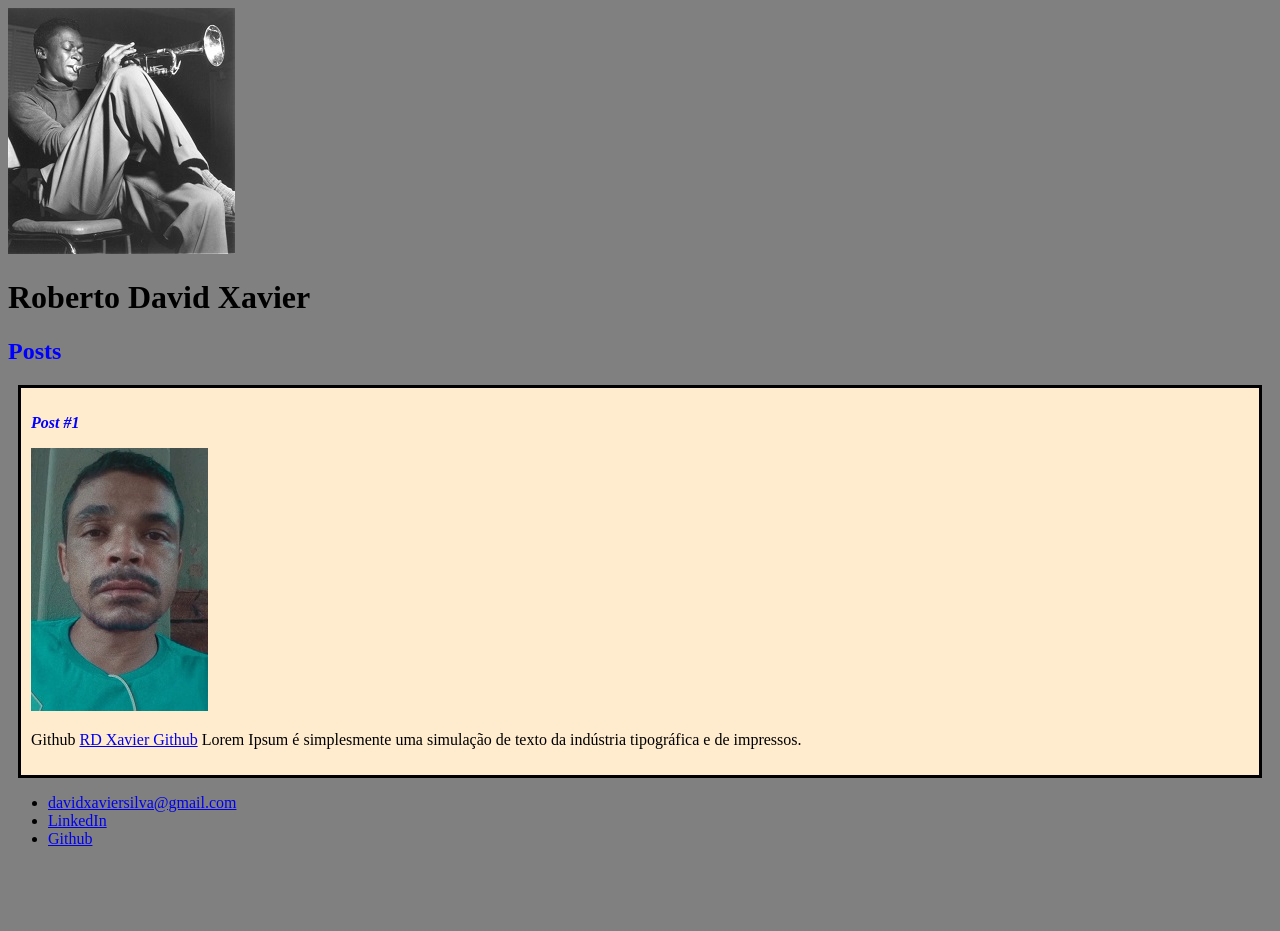
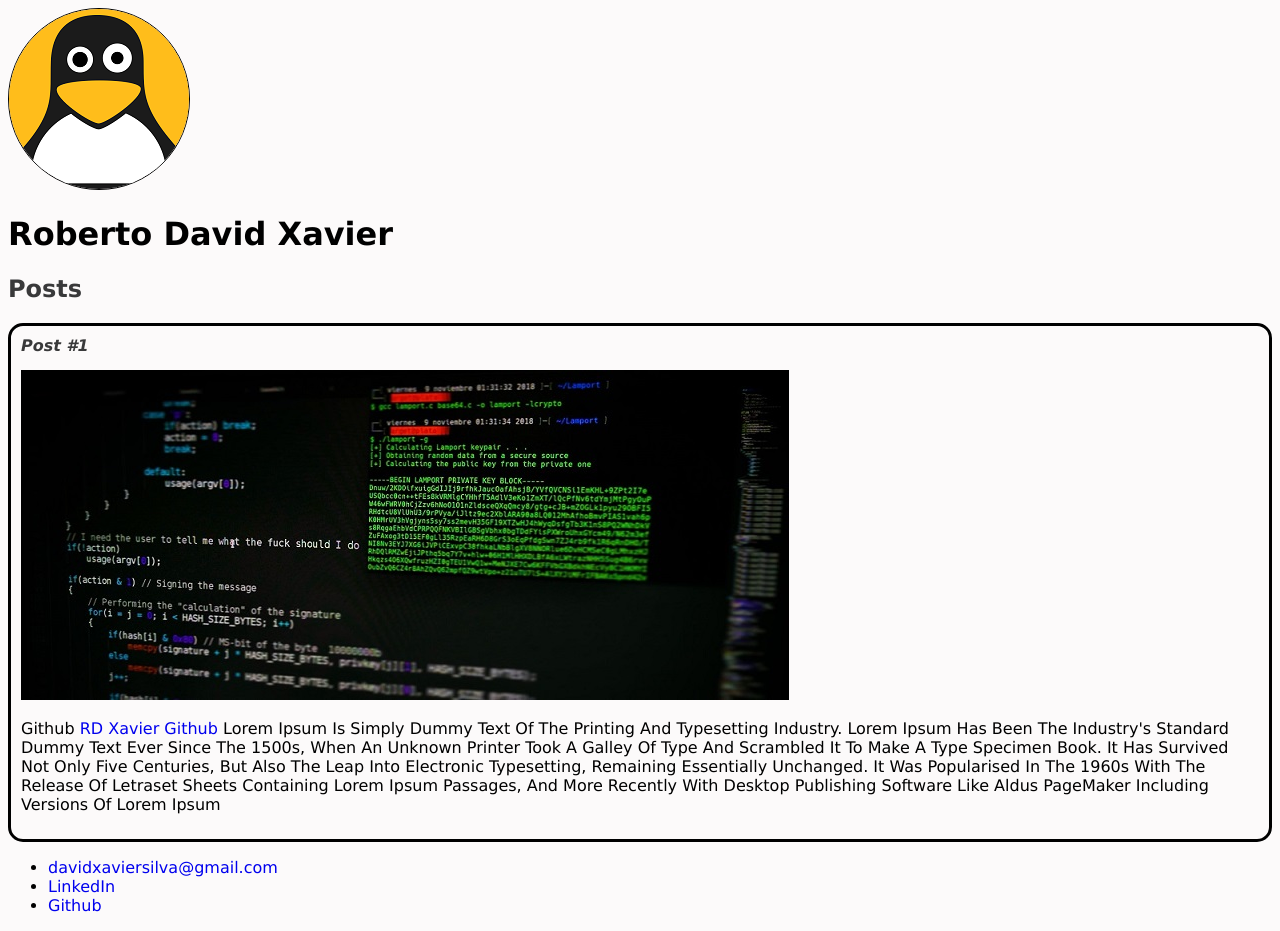
Before and after one commit to robertodavidxavier/HTML_CSS, a plain HTML site: page index.html in a window 1280 px wide. Before the commit the page ends 864 px from the top, so only its background shows below. Drawn offline with Linux system fonts and the light colour scheme.

Commit message:
HTML_CSS

```diff
--- a/index.html
+++ b/index.html
@@ -7,7 +7,7 @@
     </head>
     <body>
         <header>
-            <img src="miles-davis-11.jpg" alt="Miles Davis">
+            <img src="Confused-Linux.png" alt="tux" class="photo">
             <h1>Roberto David Xavier</h1>
         </header>
         <section>
@@ -17,23 +17,23 @@
             <article class="post">
                 <header>
                     <h3 class="post_title">Post #1</h3>
-                    <img src="foto.jpg" alt="mim">
+                    <img src="terminal_shell.jpg" alt="terminal_linux" class="post_image">
                 </header>
-                <p>
+                <p class="post_content">
                     Github <a href="https://github.com/robertodavidxavier"target="_blank"> RD Xavier Github</a>
-                        Lorem Ipsum é simplesmente uma simulação de texto da indústria tipográfica e de impressos.
+                    Lorem Ipsum is simply dummy text of the printing and typesetting industry. Lorem Ipsum has been the industry's standard dummy text ever since the 1500s, when an unknown printer took a galley of type and scrambled it to make a type specimen book. It has survived not only five centuries, but also the leap into electronic typesetting, remaining essentially unchanged. It was popularised in the 1960s with the release of Letraset sheets containing Lorem Ipsum passages, and more recently with desktop publishing software like Aldus PageMaker including versions of Lorem Ipsum
                 </p>
             </article>
         </section>
         <footer>
             <ul>
                 <li>
-                <a href="mailto:davidxaviersilva@gmail.com">davidxaviersilva@gmail.com</a>
+                <a href="mailto:davidxaviersilva@gmail.com"target="_blank">davidxaviersilva@gmail.com</a>
                 </li>
-                <li><a href="mailto:https://www.linkedin.com/in/roberto-david-xavier-da-silva-8a602bb1/">LinkedIn</a>
+                <li><a href="https://www.linkedin.com/in/roberto-david-xavier-da-silva-8a602bb1/"target="_blank">LinkedIn</a>
                 </li>
                 <li>
-                <a href="mailto:https://github.com/robertodavidxavier">Github</a>
+                <a href="https://github.com/robertodavidxavier"target="_blank">Github</a>
                 </li>
             </ul>
         </footer>
--- a/style.css
+++ b/style.css
@@ -1,17 +1,49 @@
 body {
- background: gray;
+ background: rgb(252, 250, 250);
+ font-family: Verdana;
+}
+
+.photo{
+    border: 1px solid black;
+    border-radius: 50%;
 }
 
 #title, .subtitle, .post_title {
-    color: blue;
+    color: rgb(57, 57, 58);
 }
+
+#title {
+    font-size: 40px;
+    text-transform: uppercase;
+}
+
+a {
+    text-decoration: rgb(57, 57, 58);
+}
+
 .post_title {
     font-size: 16px;
     font-style: italic;
+    margin: 0;
+    margin-bottom: 15px;
 }
 
 .post {
-    background: blanchedalmond;
+    background: rgb(252, 250, 250);
     padding: 10px;
     border: 3px solid black;
-    margin: 10px;
+    margin-bottom: 15px;
+    border-radius: 15px;
+}
+
+.post_content {
+margin: 0;
+margin-bottom: 15px;
+text-transform: capitalize;
+
+}
+
+.post_image {
+    margin-bottom: 15px;
+
+}
```
Also changed, not shown: Confused-Linux.png (added), foto.jpg (deleted), miles-davis-11.jpg (deleted), terminal_shell.jpg (added).
